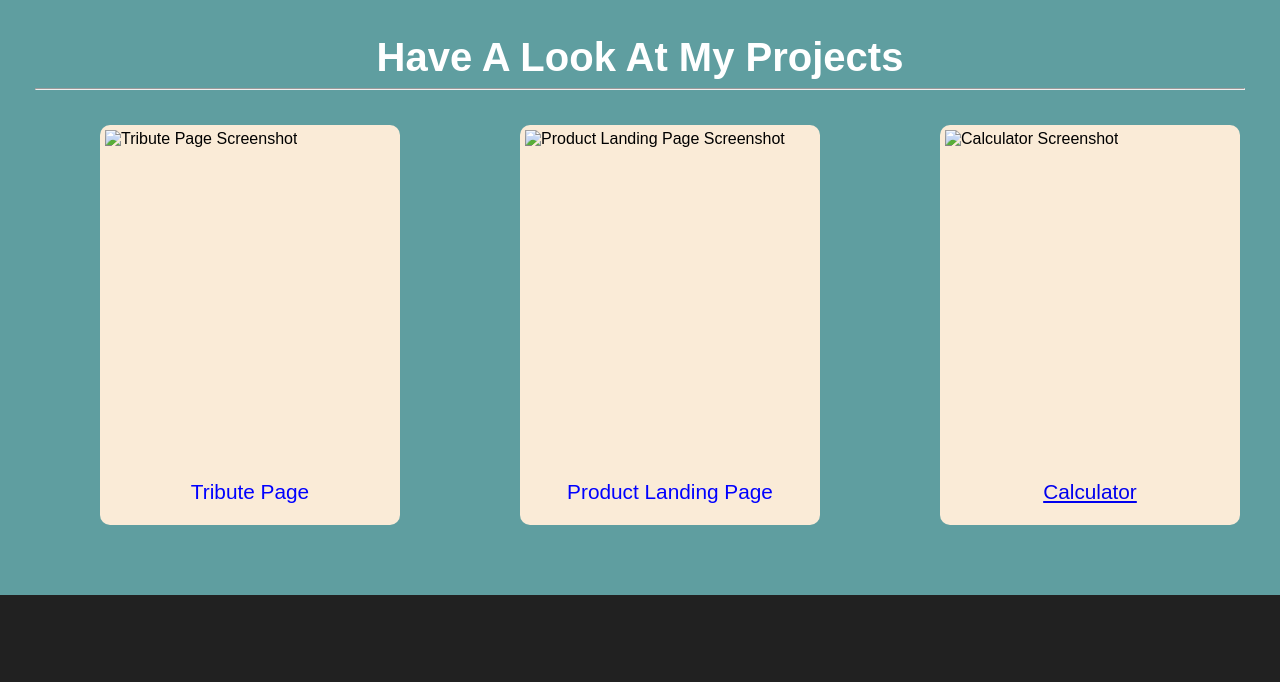
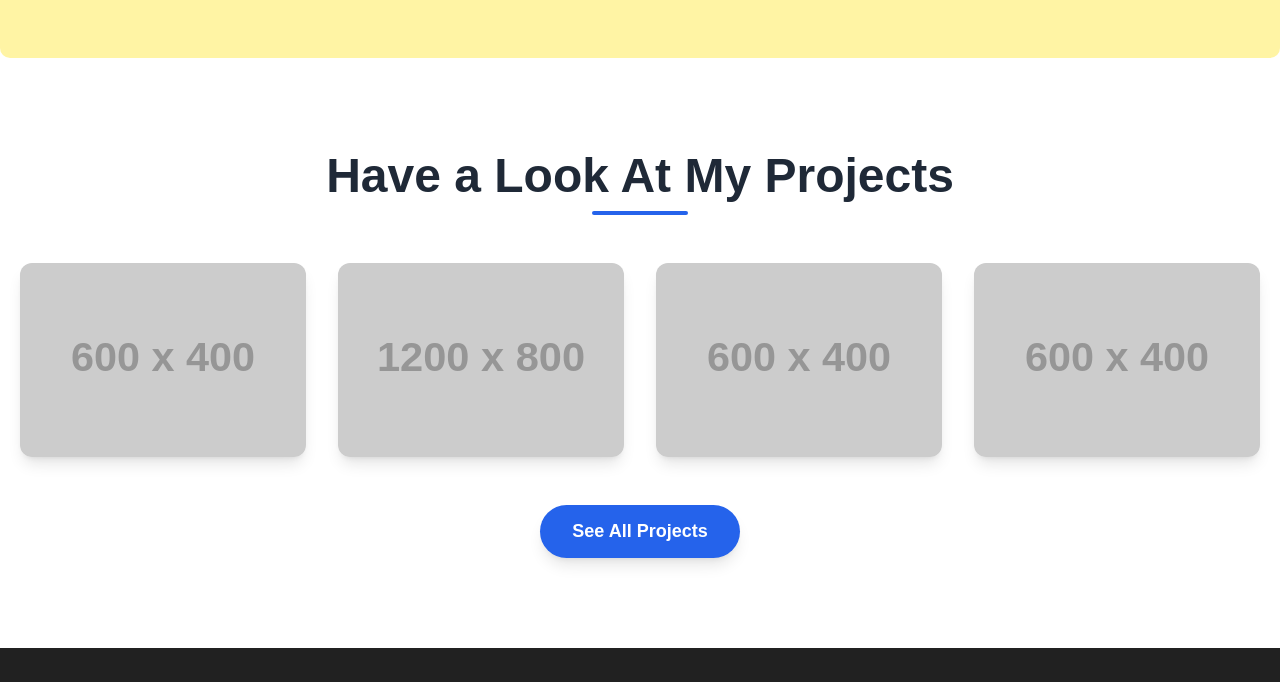
Before and after one commit to PrajwalChaudhary25/portfolio, a plain HTML site: page portfolio.html in a window 1280 px wide. Shown: the part 1284-1966 px from the top of the page. Drawn offline with nearby package versions, Linux system fonts and the light colour scheme; placeholder pictures from the web are drawn by us.

Commit message:
layout finalized

```diff
--- a/portfolio.css
+++ b/portfolio.css
@@ -111,7 +111,7 @@ h1{
 /* Styling for the Academic Qualifications section */
 #qualifications {
     background-color: #f8f9fa; /* A light, neutral background */
-    padding: 2em; /* Spacing inside the section */
+    padding: 3.8em 0; /* Spacing inside the section */
     border-radius: 10px; /* Rounded corners for a softer look */
     font-family: Arial, sans-serif;
     width:100%;
@@ -169,41 +169,121 @@ h1{
     margin: 0.5em 0;
 }
 
+/*projects section */
+.portfolio-container {
+    max-width: 1280px;
+    margin-left: auto;
+    margin-right: auto;
+    padding:90px 20px
+}
+.projects-section-title {
+    font-size: 3rem;
+    font-weight: 700;
+    text-align: center;
+    margin-bottom: 0.5rem;
+    color: #1f2937;
+}
+.projects-title-underline {
+    height: 0.25rem;
+    width: 6rem;
+    background-color: #2563eb;
+    margin-left: auto;
+    margin-right: auto;
+    margin-bottom: 3rem;
+    border-radius: 9999px;
+}
+/* Fixed 4-column grid for desktop layout */
+.projects-grid {
+    display: grid;
+    grid-template-columns: repeat(4, minmax(0, 1fr));
+    gap: 2rem;
+}
 
-#projects{
-    background-color: cadetblue;
-    padding:35px;
+.project-item-card {
+    position: relative;
+    overflow: hidden;
+    border-radius: 0.75rem;
+    box-shadow: 0 10px 15px -3px rgba(0, 0, 0, 0.1), 0 4px 6px -4px rgba(0, 0, 0, 0.1);
+    transition: all 0.3s ease-in-out;
 }
-#projects h1{
-    text-align:center;
-    font-size: 2.5rem;
-    color:white;
+
+.project-item-card:hover {
+    box-shadow: 0 20px 25px -5px rgba(0, 0, 0, 0.1), 0 8px 10px -6px rgba(0, 0, 0, 0.1);
 }
-.project-container{
-    display:flex;
-    flex-direction:row;
-    margin:15px 5px;
+
+.project-item-card img {
+    width: 100%;
+    height: 100%;
+    object-fit: cover;
+    transition: transform 0.5s ease-in-out;
 }
-.project-holder{
-    padding:5px;
-    margin:20px 60px;
-    height:400px;
-    width:300px;
-    background-color: antiquewhite;
-    border-radius:10px;
+
+.project-item-card:hover img {
+    transform: scale(1.1);
 }
-.project-holder .project-image{
-    height:330px;
-    overflow: hidden;
+
+.project-item-overlay {
+    position: absolute;
+    inset: 0;
+    background-color: rgba(0, 0, 0, 0.7);
+    display: flex;
+    flex-direction: column;
+    align-items: center;
+    justify-content: center;
+    text-align: center;
+    opacity: 0;
+    transition: opacity 0.3s;
 }
-.project-holder .project-caption{
-    margin:20px 0;
-    display:flex;
+
+.project-item-card:hover .project-item-overlay {
+    opacity: 1;
+}
+
+.project-item-title {
+    color: white;
+    font-size: 1.25rem;
+    font-weight: 600;
+    margin-bottom: 1rem;
+}
+
+.project-item-link {
+    padding: 0.75rem 1.5rem;
+    background-color: white;
+    color: #1f2937;
+    font-weight: 700;
+    border-radius: 9999px;
+    text-decoration: none;
+    transition: color 0.3s, background-color 0.3s;
+}
+
+.project-item-link:hover {
+    background-color: #2563eb;
+    color: white;
+}
+
+.projects-button-container {
+    display: flex;
     justify-content: center;
-    align-items: center;
-    font-size: 1.3rem;
-    color:blue;
+    margin-top: 3rem;
 }
+
+.see-all-projects-btn {
+    padding: 1rem 2rem;
+    background-color: #2563eb;
+    color: white;
+    font-weight: 700;
+    border-radius: 9999px;
+    font-size: 1.125rem;
+    box-shadow: 0 10px 15px -3px rgba(0, 0, 0, 0.1), 0 4px 6px -4px rgba(0, 0, 0, 0.1);
+    transition: background-color 0.3s;
+    text-decoration: none;
+}
+
+.see-all-projects-btn:hover {
+    background-color: #1e40af;
+}
+
+
 
 #contacts{
     height:75vh;
--- a/portfolio.html
+++ b/portfolio.html
@@ -10,13 +10,15 @@
     <link rel="stylesheet" href="portfolio.css">
     <script src="https://cdnjs.cloudflare.com/ajax/libs/typed.js/2.0.10/typed.min.js"></script>
     <script src="https://kit.fontawesome.com/3f97c6ef35.js" crossorigin="anonymous"></script>
+    <link rel="icon" type="image/x-icon" href="icon.png">
 </head>
 <body>
     <nav id="navbar">
         <div class="portfolio-title">MyPortfolio</div>
         <ul>
             <li><a href="#welcome-section">About</a></li>
-            <li><a href="#projects">Work</a></li>
+            <li><a href="#qualifications">Academics</a></li>
+            <li><a href="#projects">Projects</a></li>
             <li><a href="#contacts">Contact</a></li>
         </ul>
     </nav>
@@ -65,33 +67,55 @@
         </div>
     </section>
 
-    <section id="projects">
-        <h1>Have A Look At My Projects</h1>
-        <hr>
-        <div class="project-container">
+    <section id="projects" class="portfolio-container">
+        <!-- Section heading -->
+        <h1 class="projects-section-title">Have a Look At My Projects</h1>
+        <div class="projects-title-underline"></div>
+
+        <!-- Grid container for projects -->
+        <div class="projects-grid">
+
             <!-- Project Tile for Tribute Page -->
-            <div class="project-tile">
-                <div class="project-holder" id="tribute-page">
-                    <div class="project-image"><img src="tribute_page.png" alt="Tribute Page Screenshot"></div>
-                    <div class="project-caption"><span>Tribute Page</span></div>
+            <div class="project-item-card">
+                <img src="https://placehold.co/600x400/22c55e/ffffff?text=Plastic Classsification" alt="Plastic+Classsification">
+                <div class="project-item-overlay">
+                    <h3 class="project-item-title">Plastic detection and Classification</h3>
+                    <a href="https://github.com/PrajwalChaudhary25/plastic_detection_and_classification-An-Hybrid-approach" target="_blank"   class="project-item-link">View Project</a>
                 </div>
             </div>
 
             <!-- Project Tile for Product Landing Page -->
-            <div class="project-tile">
-                <div class="project-holder" id="product-landing-page">
-                    <div class="project-image"><img src="product-landing-page.png" alt="Product Landing Page Screenshot"></div>
-                    <div class="project-caption"><span>Product Landing Page</span></div>
+            <div class="project-item-card">
+                <img src="https://placehold.co/1200x800/3b82f6/ffffff?text=Job Scraper" alt="Job Scraper">
+                <div class="project-item-overlay">
+                    <h3 class="project-item-title">Job Scraper</h3>
+                    <a href="#" class="project-item-link">View Project</a>
                 </div>
             </div>
 
             <!-- Project Tile for Calculator -->
-            <div class="project-tile">
-                <div class="project-holder" id="calculator">
-                    <div class="project-image"><img src="calculator.png" alt="Calculator Screenshot"></div>
-                    <div class="project-caption"><span><a class="project-title" href="#calculator">Calculator</a></span></div>
+            <div class="project-item-card">
+                <img src="https://placehold.co/600x400/ef4444/ffffff?text=Fillmate" alt="Fillmate">
+                <div class="project-item-overlay">
+                    <h3 class="project-item-title">Fillmate</h3>
+                    <a href="https://github.com/PrajwalChaudhary25/FILLMATE" target="_blank" class="project-item-link">View Project</a>
                 </div>
             </div>
+
+            <!-- New Project Tile -->
+            <div class="project-item-card">
+                <img src="https://placehold.co/600x400/9333ea/ffffff?text=Car+Game" alt="Survey Form Screenshot">
+                <div class="project-item-overlay">
+                    <h3 class="project-item-title">Car Game</h3>
+                    <a href="https://github.com/PrajwalChaudhary25/Car-Game" class="project-item-link">View Project</a>
+                </div>
+            </div>
+
+        </div>
+
+        <!-- See All Projects button -->
+        <div class="projects-button-container">
+            <a href="#" class="see-all-projects-btn">See All Projects</a>
         </div>
     </section>
 
@@ -109,14 +133,14 @@
             <li>
                 <div>
                 <i class="fa-brands fa-github icons"></i>
-                <a href="https://github.com/prajwal" target="_blank">Github</a>
+                <a href="https://github.com/PrajwalChaudhary25" target="_blank">Github</a>
                 </div>
             </li>
 
             <li>
                 <div>
                     <i class="fa-brands fa-linkedin icons"></i>
-                    <a href="https://twitter.com/prajwal" target="_blank">LinkedIn</a>
+                    <a href="https://www.linkedin.com/in/prajwal-chaudhary-50596a239/" target="_blank">LinkedIn</a>
                 </div>
             </li>
 
```
